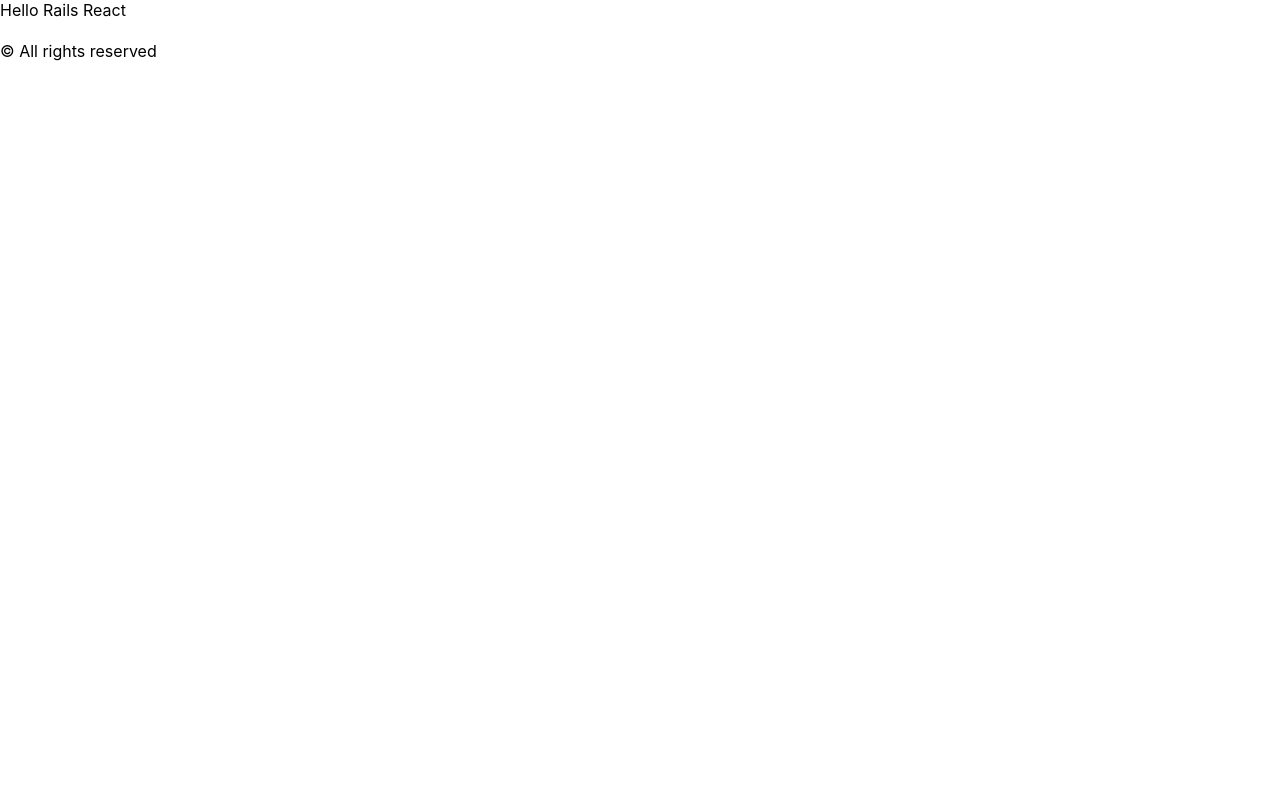
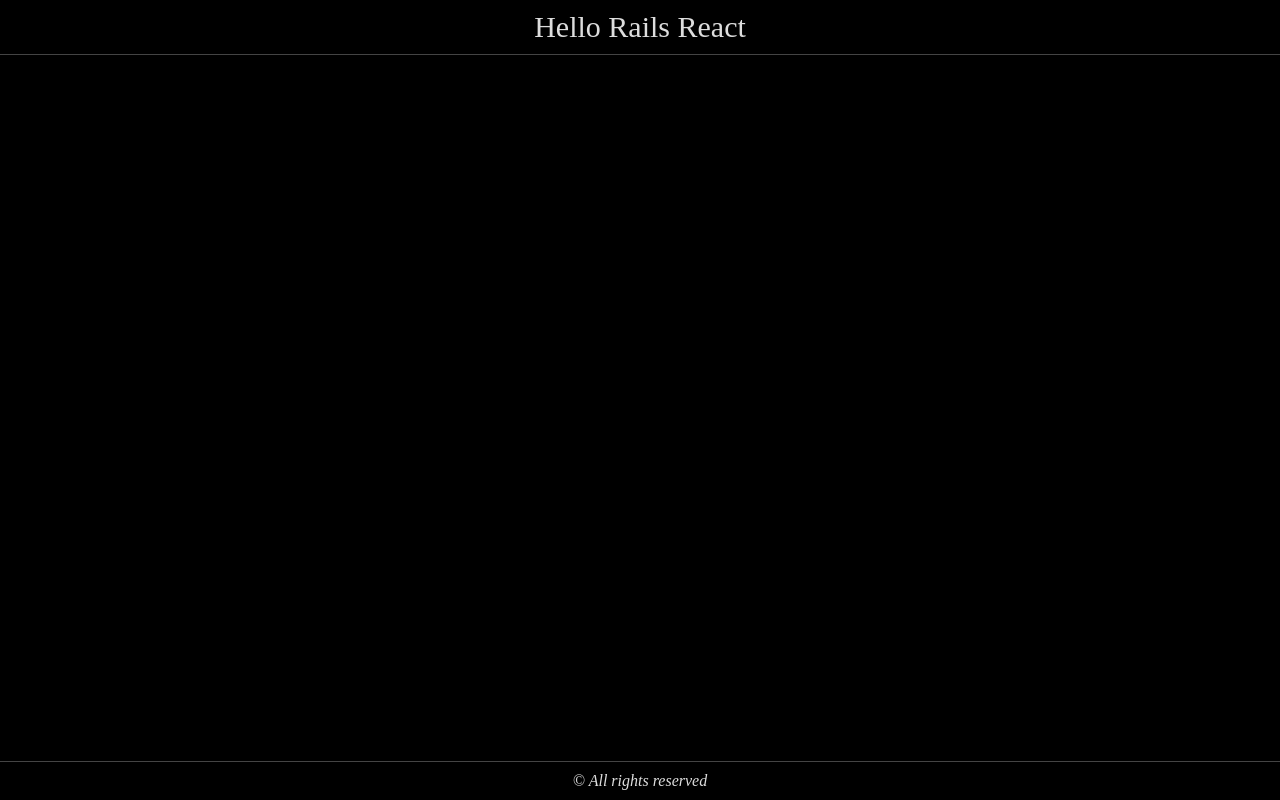
Before and after one commit to mahammad-mostafa/hello-react-front-end, a React (Create React App) app: page / in a window 1280 px wide. Built offline with nearby package versions, Linux system fonts and the light colour scheme.

Commit message:
Styled page with dark theme palette

```diff
--- a/src/index.css
+++ b/src/index.css
@@ -1,13 +1,68 @@
-body {
+html,
+body,
+h1,
+h2 {
   margin: 0;
-  font-family: -apple-system, BlinkMacSystemFont, 'Segoe UI', 'Roboto', 'Oxygen',
-    'Ubuntu', 'Cantarell', 'Fira Sans', 'Droid Sans', 'Helvetica Neue',
-    sans-serif;
-  -webkit-font-smoothing: antialiased;
-  -moz-osx-font-smoothing: grayscale;
 }
 
-code {
-  font-family: source-code-pro, Menlo, Monaco, Consolas, 'Courier New',
-    monospace;
+html {
+  font-size: 16px;
 }
+
+body {
+  color: #ddd;
+  text-align: center;
+  flex-direction: column;
+  background-color: #000;
+}
+
+div {
+  width: 100%;
+  height: 100vh;
+  display: flex;
+  flex-direction: column;
+  justify-content: space-between;
+  box-sizing: border-box;
+}
+
+header {
+  padding: 10px;
+  font-size: 30px;
+  border-bottom: 1px solid #444;
+}
+
+main {
+  display: flex;
+  gap: 10px;
+  padding: 10px;
+  flex-direction: column;
+}
+
+h1 {
+  color: #fff;
+  font-size: 50px;
+}
+
+button {
+  cursor: pointer;
+  width: 200px;
+  color: #000;
+  padding: 5px;
+  font-size: 20px;
+  font-weight: bolder;
+  background-color: #888;
+  border-radius: 5px;
+  border: 0;
+  margin: auto;
+}
+
+button:hover {
+  color: #000;
+  background-color: #fff;
+}
+
+footer {
+  padding: 10px;
+  font-style: italic;
+  border-top: 1px solid #444;
+}
```
